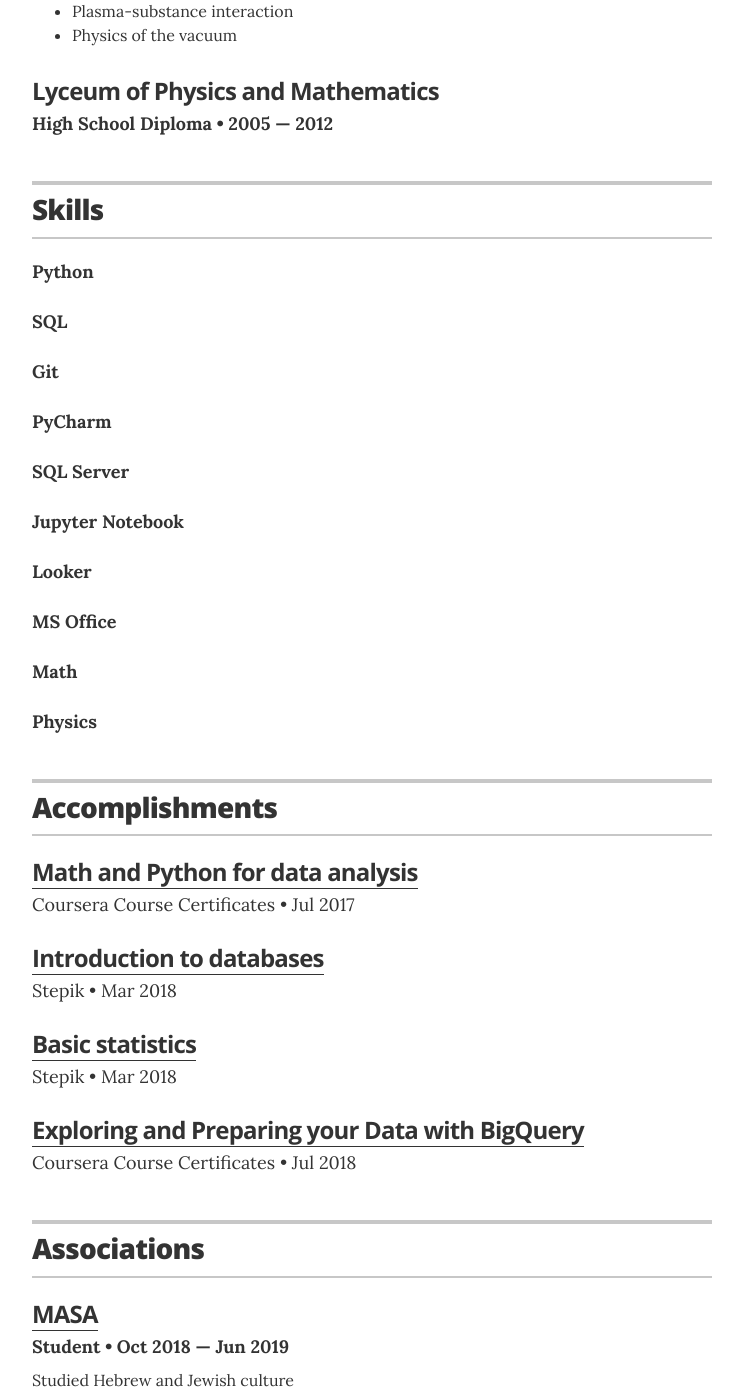
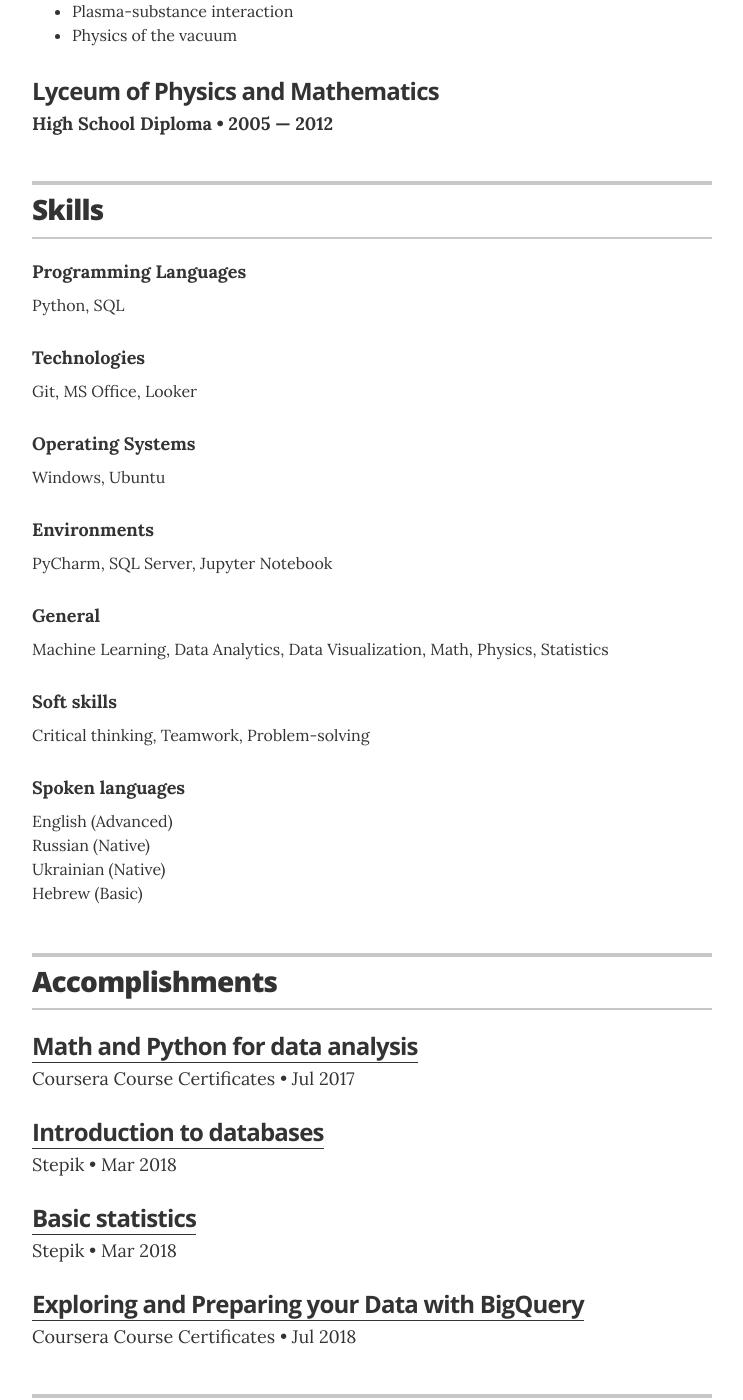
Before and after one commit to unidentified-user/resume, a Jekyll site: the page built from index.html, in a window 1280 px wide and 1400 px high, scrolled down 1501 px. Shown: the whole window, without its empty margins (268-1011 px from the left). Built offline with Jekyll 4.4.1, drawn with Linux system fonts in a browser that asks for light colours.

Commit message:
modified skills

```diff
--- a/_data/skills.yml
+++ b/_data/skills.yml
@@ -2,13 +2,23 @@
 # - skill: Organizational leadership
   # description: I have several years of experience leading organziations from community groups to business departments. From public speaking, to mentoring, to coordination of people and events, I can lead in any context.
 
-- skill: Python
-- skill: SQL
-- skill: Git
-- skill: PyCharm
-- skill: SQL Server
-- skill: Jupyter Notebook
-- skill: Looker
-- skill: MS Office
-- skill: Math
-- skill: Physics
+- skill: Programming Languages
+  description: Python, SQL
+
+- skill: Technologies
+  description: Git, MS Office, Looker
+
+- skill: Operating Systems
+  description: Windows, Ubuntu
+
+- skill: Environments
+  description: PyCharm, SQL Server, Jupyter Notebook
+
+- skill: General
+  description: Machine Learning, Data Analytics, Data Visualization, Math, Physics, Statistics
+
+- skill: Soft skills
+  description: Critical thinking, Teamwork, Problem-solving
+
+- skill: Spoken languages
+  description: English (Advanced) </br> Russian (Native) </br> Ukrainian (Native) </br> Hebrew (Basic)
```
